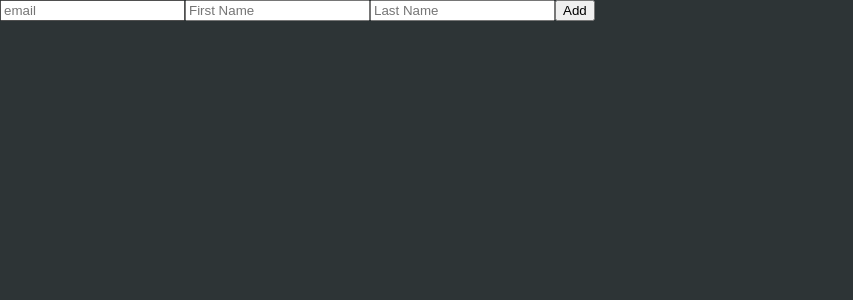
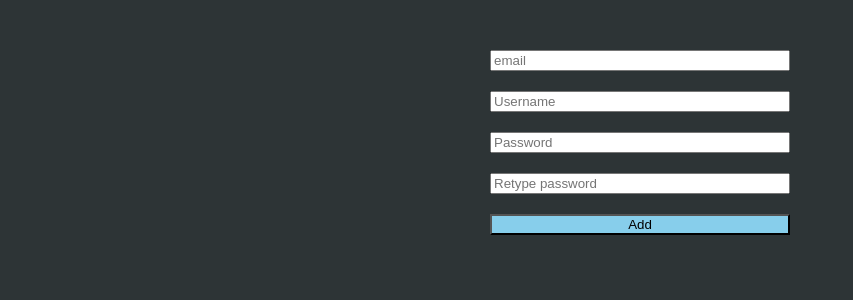
Before and after one commit to pomiboy/todo-list, a React (Create React App) app: page / in a window 1280 px wide. Shown: the top 300 px of the page, without its empty margins (0-853 px from the left). Built offline with nearby package versions, Linux system fonts and the light colour scheme.

Commit message:
react-hook-form practice fin.

```diff
--- a/src/TodoList.tsx
+++ b/src/TodoList.tsx
@@ -31,17 +31,83 @@ import { useForm } from "react-hook-form";
 //   );
 // }
 
+interface FormData {
+  email: string;
+  username: string;
+  password1: string;
+  password2: string;
+}
+
 function TodoList() {
-  const { register, watch } = useForm();
-  console.log(watch());
+  const {
+    register,
+    watch,
+    handleSubmit,
+    formState: { errors },
+    setError,
+  } = useForm<FormData>();
+  const onValid = (data: FormData) => {
+    if (data.password1 !== data.password2) {
+      setError(
+        "password2",
+        { message: "Password not same!" },
+        { shouldFocus: true }
+      );
+    }
+  };
+  const onInValid = (data: any) => {
+    console.log("something's wrong");
+  };
+  console.log(errors);
 
   return (
     <div>
-      <form>
-        <input {...register("Email")} placeholder="email" />
-        <input {...register("firstName")} placeholder="First Name" />
-        <input {...register("lastName")} placeholder="Last Name" />
-        <button>Add</button>
+      <form
+        style={{
+          display: "flex",
+          flexDirection: "column",
+          gap: "10px",
+          width: "300px",
+          margin: "50px auto",
+        }}
+        onSubmit={handleSubmit(onValid, onInValid)}
+      >
+        <input
+          {...register("email", {
+            required: "Email address is required!",
+            pattern: {
+              value: /^[A-Za-z0-9._%+-]+@naver.com$/, // 정규표현식
+              message: "Only NAVER emails allowed!",
+            },
+          })}
+          placeholder="email"
+        />
+        <span>{errors?.email?.message}</span>
+        <input
+          {...register("username", {
+            required: "Username is required!",
+            minLength: { value: 10, message: "Should be over 10 letters!" },
+            validate: {
+              requireDaniel: (value) =>
+                !value.includes("daniel") ? "Should include 'daniel'" : true,
+              noNick: (value) =>
+                value.includes("nick") ? "No 'Nick' allowed" : true,
+            },
+          })}
+          placeholder="Username"
+        />
+        <span>{errors?.username?.message}</span>
+        <input
+          {...register("password1", { required: "Password is required!" })}
+          placeholder="Password"
+        />
+        <span>{errors?.password1?.message}</span>
+        <input
+          {...register("password2", { required: "Password is required!" })}
+          placeholder="Retype password"
+        />
+        <span>{errors?.password2?.message}</span>
+        <button style={{ backgroundColor: "skyblue" }}>Add</button>
       </form>
     </div>
   );
--- a/src/index.tsx
+++ b/src/index.tsx
@@ -9,11 +9,9 @@ const root = ReactDOM.createRoot(
   document.getElementById('root') as HTMLElement
 );
 root.render(
-  <React.StrictMode>
     <RecoilRoot>
       <ThemeProvider theme={darkTheme}>
         <App />
       </ThemeProvider>
     </RecoilRoot>
-  </React.StrictMode>
 );
```
